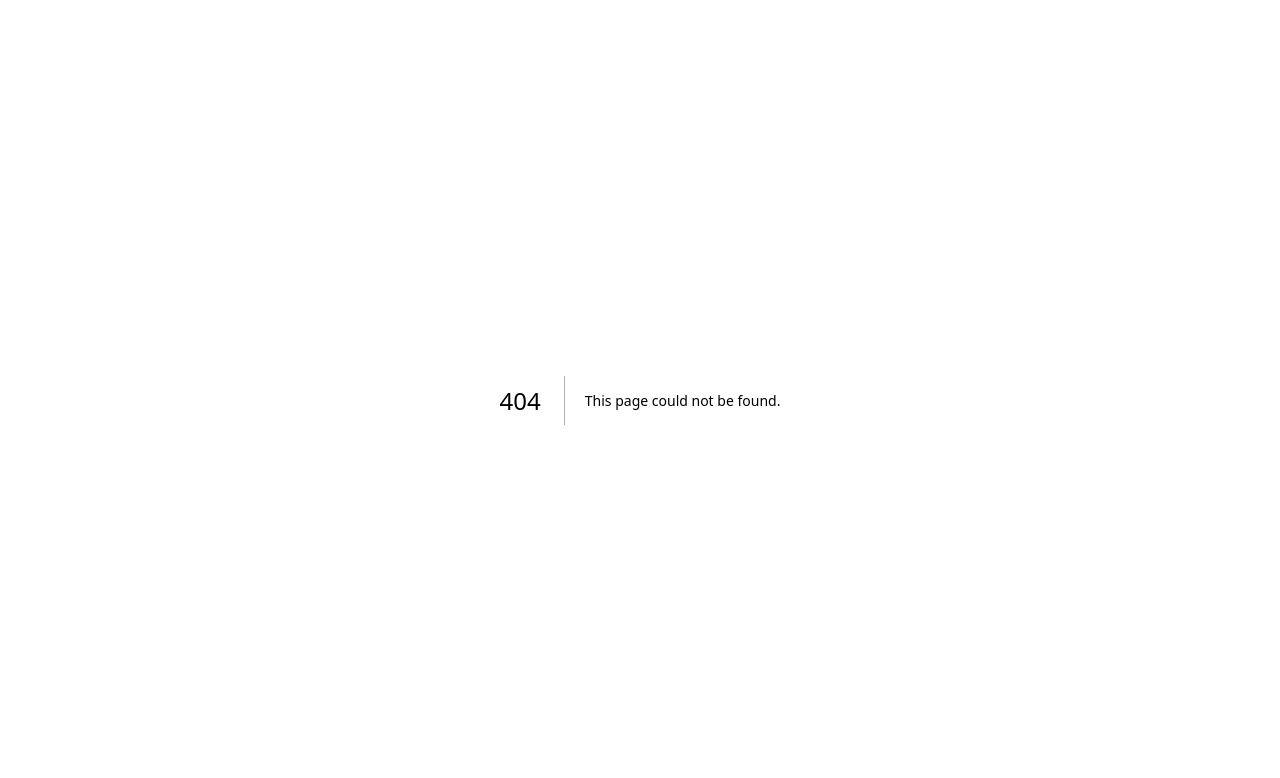
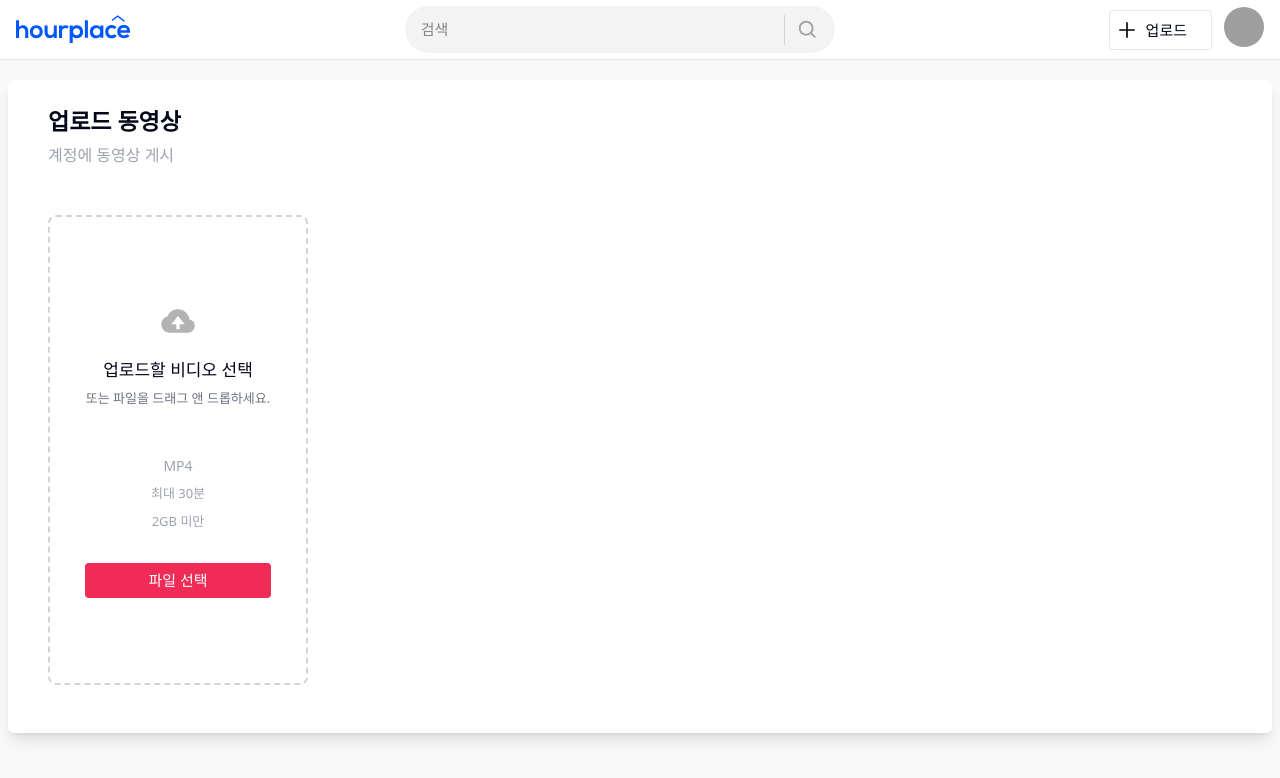
Before and after one commit to sinej/video-nextjs, a Next.js app: page /upload in a window 1280 px wide. Before the commit this address had no page. Shown: the top 778 px of the page. Built offline with nearby package versions, Linux system fonts and the light colour scheme; grey boxes are pictures that could not be loaded.

Commit message:
업로드 추가

```diff
--- /dev/null
+++ b/app/upload/error.tsx
@@ -0,0 +1,9 @@
+"use client";
+import React from "react";
+import ErrorMessage from "@/app/components/ErrorMessage";
+
+const error = () => {
+  return <ErrorMessage />;
+};
+
+export default error;
--- /dev/null
+++ b/app/upload/loading.tsx
@@ -0,0 +1,9 @@
+"use client";
+import React from "react";
+import LoadingBar from "@/app/components/LoadingBar";
+
+const loading = () => {
+  return <LoadingBar />;
+};
+
+export default loading;
--- /dev/null
+++ b/app/upload/page.tsx
@@ -0,0 +1,86 @@
+'use client'
+
+import React, {useState} from 'react';
+import {useRouter} from "next/navigation";
+import {UploadError} from "@/app/types/type";
+import UploadLayout from "@/app/layouts/uploadLayout";
+import {BiLoaderCircle, BiSolidCloudUpload} from "react-icons/bi";
+
+const Upload = () => {
+    const { push } = useRouter();
+
+    const [fileDisplay, setFileDisplay] = useState<string>('');
+    const [caption, setCaption] = useState<string>('');
+    const [file, setFile] = useState<File | null>(null);
+    const [error, setError] = useState<UploadError | null>(null);
+    const [isUploading, setIsUploading] = useState<boolean>(false);
+
+    const handleChange = (event: React.ChangeEvent<HTMLInputElement>) => {
+        e.stopPropagation();
+        const files = event.target.files;
+
+        if(files && files.length > 0) {
+            const file = files[0];
+            const fileUrl = URL.createObjectURL(file);
+            setFileDisplay(fileUrl);
+            setFile(file);
+        }
+    }
+
+    return (
+        <>
+            <UploadLayout>
+                <div className="w-full mt-20 mb-10 bg-white shadow-lg rounded-md py-6 md:px-10 px-4">
+                    <div>
+                        <h1 className="text-[23px] font-semibold">업로드 동영상</h1>
+                        <h2 className="text-gray-400 mt-1">계정에 동영상 게시</h2>
+                    </div>
+                    <div className="mt-8 md:flex gap-6">
+                        {
+                            !fileDisplay ? (
+                                <label htmlFor="file"
+                                       className="md:mx-0 mx-auto mt-4 mb-6 flex flex-col items-center justify-center
+                                       w-full max-w-[260px] h-[470px] text-center p-3 border-2 border-dashed
+                                       border-gray-300 rounded-lg hover:bg-gray-100 cursor-pointer"
+                                >
+                                    <BiSolidCloudUpload size={40} color="b3b3b1" />
+                                    <p className="mt-4 text-[17px]">업로드할 비디오 선택</p>
+                                    <p className="mt-1.5 text-gray-500 text-[13px]">또는 파일을 드래그 앤 드롭하세요.</p>
+                                    <p className="mt-12 text-gray-400 text-sm">MP4</p>
+                                    <p className="mt-2 text-gray-400 text-[13px]">최대 30분</p>
+                                    <p className="mt-2 text-gray-400 text-[13px]">2GB 미만</p>
+                                    <label htmlFor="file"
+                                           className="px-2 py-1.5 mt-8 text-white text-[15px] w-[80%] bg-[#F02C56] rounded-sm cursor-pointer"
+                                    >
+                                        파일 선택
+                                    </label>
+                                    <input type="file"
+                                           id="file"
+                                           onChange={handleChange}
+                                           hidden
+                                           accept=".mp4"
+                                    />
+                                </label>
+                            ) : (
+                                <div className="md:mx-0 mx-auto mt-4 md:mb-12 mb-16 flex items-center justify-center
+                                w-full max-w-[260px] h-[540px] p-3 rounded-2xl cursor-pointer relative">
+                                    {!isUploading ? (
+                                            <div className="absolute flex items-center justify-center z-20 bg-black w-full h-full rounded-[50px] bg-opacity-50">
+                                                <div className="mx-auto flex items-center justify-center gap-1">
+                                                    <BiLoaderCircle className="animate-spin" color="#F12B56" size={30} />
+                                                    <div className="text-white font-bold">Uploading...</div>
+                                                </div>
+                                            </div>
+                                        ) : null
+                                    }
+                                </div>
+                            )
+                        }
+                    </div>
+                </div>
+            </UploadLayout>
+        </>
+    );
+}
+
+export default Upload;
```
